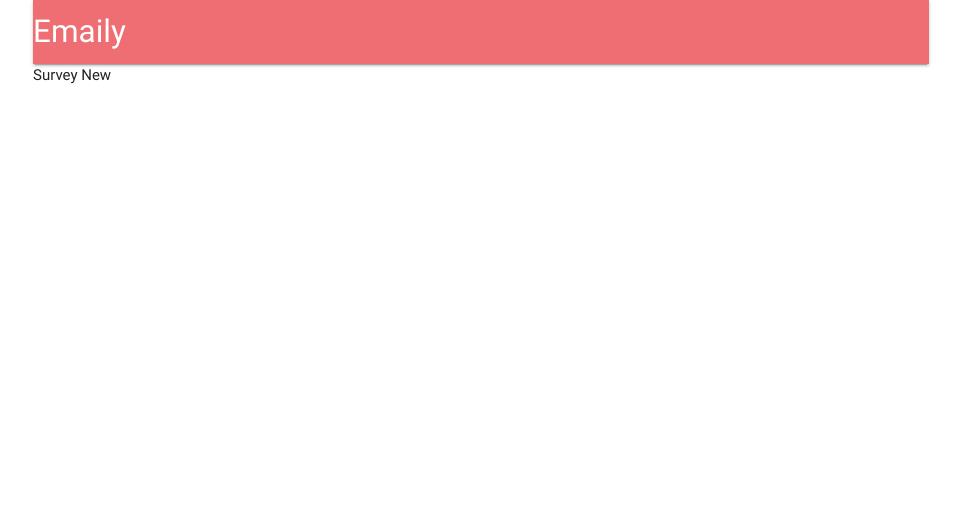
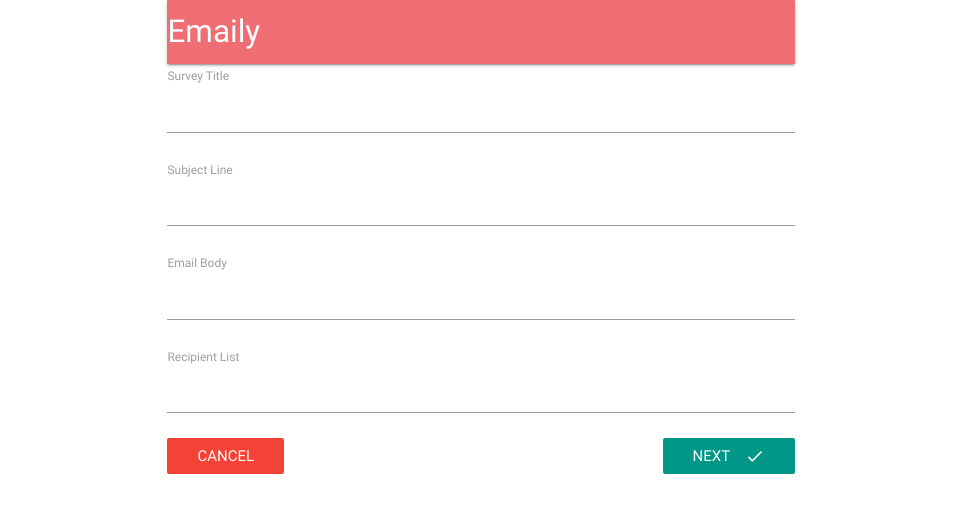
Before and after one commit to ahinchliff/emaily, a React (Create React App) app in the folder client/: page /surveys/new in a window 1280 px wide. Shown: the top 512 px of the page, without its empty margins (159-1120 px from the left). Built offline with nearby package versions, Linux system fonts and the light colour scheme; no server answers.

Commit message:
surveyForm

```diff
--- a/client/src/components/App.js
+++ b/client/src/components/App.js
@@ -18,7 +18,7 @@
     return (
       <div className="container">
         <BrowserRouter>
-          <div>
+          <div className="container">
             <Header />
             <Route exact path="/" component={Landing}/>
             <Route exact path="/surveys" component={Dashboard}/>
--- /dev/null
+++ b/client/src/components/surveys/SurveyField.js
@@ -0,0 +1,13 @@
+import React from 'react';
+
+export default ({ input, label, meta: { error, touched} }) => {
+  return (
+    <div>
+      <label>{label}</label>
+      <input {...input} style={{ marginBottom: '5px' }}/>
+      <div className="red-text" style={{ marginBottom: '20px' }}>
+        {touched && error}
+      </div>
+    </div>
+  );
+}
--- /dev/null
+++ b/client/src/components/surveys/SurveyForm.js
@@ -0,0 +1,52 @@
+import _ from 'lodash'
+import React, { Component } from 'react';
+import { reduxForm, Field } from 'redux-form';
+import SurveyField from './SurveyField';
+import { Link } from 'react-router-dom';
+import validateEmails from '../../utils/validateEmails';
+import formFields from './formFields';
+
+class SurveyForm extends Component {
+
+  renderFields() {
+    return _.map(formFields, ({ label, name }) => {
+      return <Field key={name} component={SurveyField} type="text" label={label} name={name} />
+    });
+  }
+
+  render() {
+    return(
+      <div>
+        <form onSubmit={this.props.handleSubmit(this.props.onSurveySubmit)}>
+          {this.renderFields()}
+          <Link to="/surveys" className="red btn-flat white-text">
+            Cancel
+          </Link>
+          <button type="submit" className="teal btn-flat right white-text">
+            Next
+            <i className="material-icons right">done</i>
+          </button>
+        </form>
+      </div>
+    );
+  }
+}
+
+function validate(values) {
+  const errors = {};
+
+  errors.emails = validateEmails(values.emails || '');
+
+  _.each(formFields, ({ name }) => {
+    if (!values[name]) {
+      errors[name] = 'You must provided a value';
+    }
+  });
+  return errors;
+}
+
+export default reduxForm({
+  validate,
+  form: 'surveyForm',
+  destroyOnUnmount: false
+})(SurveyForm);
--- /dev/null
+++ b/client/src/components/surveys/SurveyFormReview.js
@@ -0,0 +1,22 @@
+import React from 'react';
+import { connect } from 'react-redux';
+
+const SurveyFormReview = ({ onCancel, formValues }) => {
+  return (
+    <div>
+      <h5>Please confirm your entries</h5>
+      <button
+        className="yellow darken-3 btn-flat"
+        onClick={onCancel}
+      >
+        Back
+      </button>
+    </div>
+  );
+}
+
+function mapStateToProps(state) {
+  return { formValues: state.form.surveyForm.values };
+}
+
+export default connect(mapStateToProps)(SurveyFormReview);
--- a/client/src/components/surveys/SurveyNew.js
+++ b/client/src/components/surveys/SurveyNew.js
@@ -1,10 +1,30 @@
 import React, { Component } from 'react';
 
+import SurveyForm from './SurveyForm';
+import SurveyFormReview from './SurveyFormReview';
+
 class SurveyNew extends Component {
+  state = { showFormReview: false };
+
+  renderContent() {
+    if (this.state.showFormReview) {
+      return (
+        <SurveyFormReview
+          onCancel={() => this.setState({ showFormReview: false })}
+        />
+      );
+    }
+    return (
+      <SurveyForm
+        onSurveySubmit={() => this.setState({ showFormReview: true })}
+      />
+    );
+  }
+
   render() {
     return(
       <div>
-        Survey New
+      {this.renderContent()}
       </div>
     );
   }
--- /dev/null
+++ b/client/src/components/surveys/formFields.js
@@ -0,0 +1,6 @@
+export default [
+  {label: 'Survey Title', name: 'title'},
+  {label: 'Subject Line', name: 'subject'},
+  {label: 'Email Body', name: 'body'},
+  {label: 'Recipient List', name: 'emails'}
+];
--- /dev/null
+++ b/client/src/utils/validateEmails.js
@@ -0,0 +1,15 @@
+const re = /^[a-zA-Z0-9.!#$%&’*+/=?^_`{|}~-]+@[a-zA-Z0-9-]+(?:\.[a-zA-Z0-9-]+)*$/;
+
+export default emails => {
+  const invalidEmails = emails
+    .split(',')
+    .map(email => email.trim())
+    .filter(email => email.length > 0)
+    .filter(email => re.test(email) === false);
+
+  if (invalidEmails.length) {
+    return `These emails are invalid: ${invalidEmails}`;
+  }
+
+  return;
+};
```
